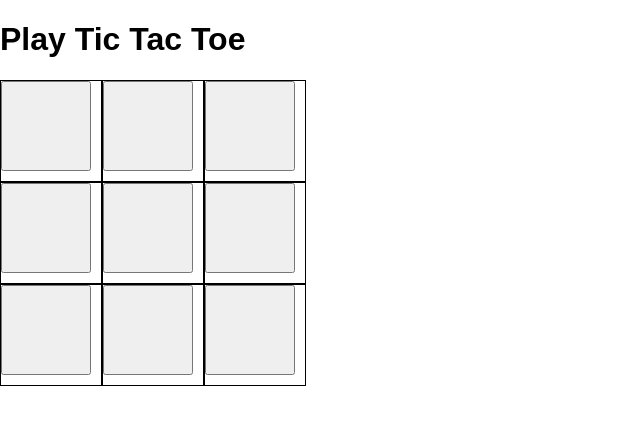
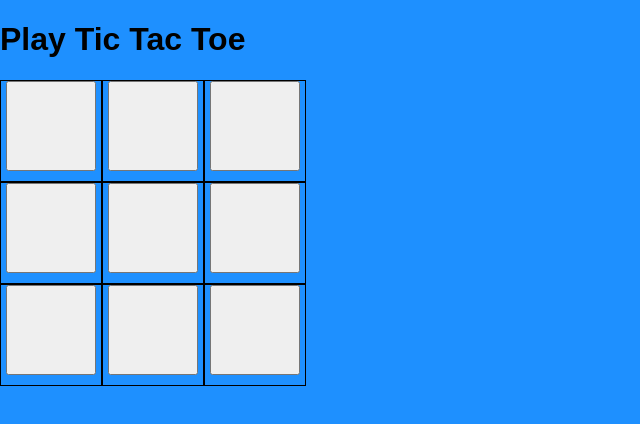
Before and after one commit to Mike-Heneghan/wk_15_day_3_tic_tac_toe, a React (Create React App) app: page / in a window 1280 px wide. Shown: the top 424 px of the page, without its empty margins (0-640 px from the left). Built offline with nearby package versions, Linux system fonts and the light colour scheme.

Commit message:
Added styling to the app so emojis are the X's and 0's.

```diff
--- a/src/components/Tile.js
+++ b/src/components/Tile.js
@@ -3,7 +3,7 @@ import React from 'react';
 const Tile = (props) => {
 
   const handleClick = (event) => {
-    console.log("I have been clicked");
+    console.log("I have been clicked", event.target.value);
     props.handleButtonClick(event);
   }
 
--- a/src/containers/GameBox.js
+++ b/src/containers/GameBox.js
@@ -23,9 +23,9 @@ class GameBox extends React.Component {
     }
 
     if(this.state.turnNumber %2 !== 0){
-      newGrid[yCoord][xCoord] = "X"}
+      newGrid[yCoord][xCoord] = "🐶"}
     else {
-        newGrid[yCoord][xCoord] = "0"
+        newGrid[yCoord][xCoord] = "🦁"
       }
     this.setState({grid: newGrid})
     this.setState(prevState => {turnNumber: (prevState.turnNumber ++)})
--- a/src/index.css
+++ b/src/index.css
@@ -2,6 +2,7 @@ body {
   margin: 0;
   padding: 0;
   font-family: sans-serif;
+  background-color: dodgerblue;
 }
 
 .game-grid {
@@ -19,9 +20,15 @@ body {
   border-width: thin;
   min-width: 100px;
   min-height: 100px;
+  text-align: center;
+
+
 }
 
 .tile button {
   min-width: 90%;
   min-height: 90%;
+  font-size: 50px
+
+
 }
```
